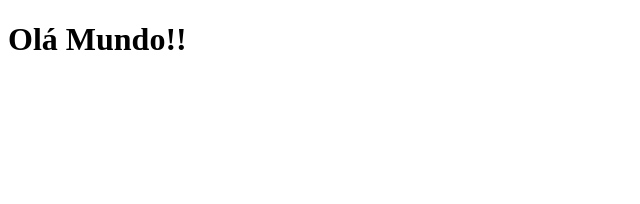
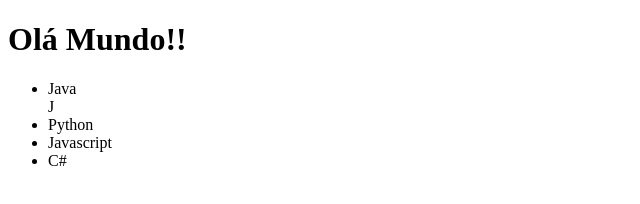
Before and after one commit to LeooGSantos/exercicio1-f, a plain HTML site: page index.html in a window 1280 px wide. Shown: the whole page, without its empty margins (0-640 px from the left). Drawn offline with Linux system fonts and the light colour scheme.

Commit message:
Cabeçalho básico criado

```diff
--- a/index.html
+++ b/index.html
@@ -16,7 +16,28 @@ aqui temos o DTD do HTML5 -->
 
 	<!-- A tag <body> é onde todo o conteúdo será criado. -->
 	<body>
-		<h1>Olá Mundo!!</h1>
+		<!--A tag div é como se fosse um container
+			Ela pode conter ou comportar todas as outras tags.
+			<div>...</div>
+		-->
+
+		<div>
+			<header>
+				<h1>Olá Mundo!!</h1>
+			<nav>
+				<!--A tag ul quer dizer Unordered ou lista sem ordenação
+					Ela deve conter as tags li que quer dizer list item ou
+					item da lista e só podem ser ciados dentro das listas ou ul.
+				-->
+				<ul>
+					<li>Java</li>J
+					<li>Python</li>
+					<li>Javascript</li>
+					<li>C#</li>
+				</ul>
+			</nav>
+			</header>
+		</div>
 	</body>
 
 </html>
```
